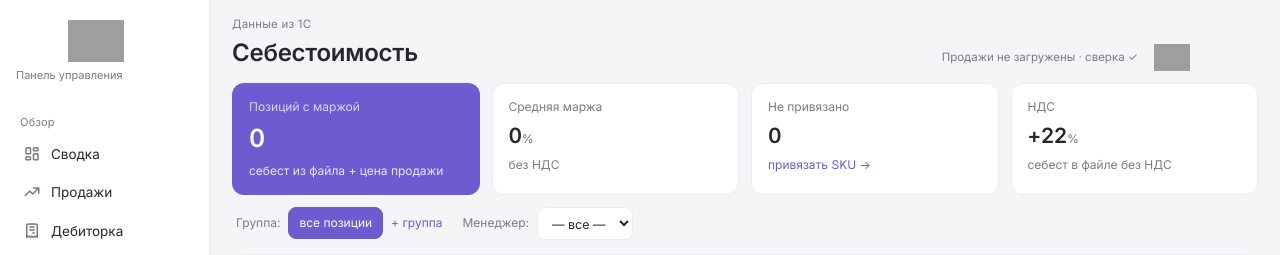
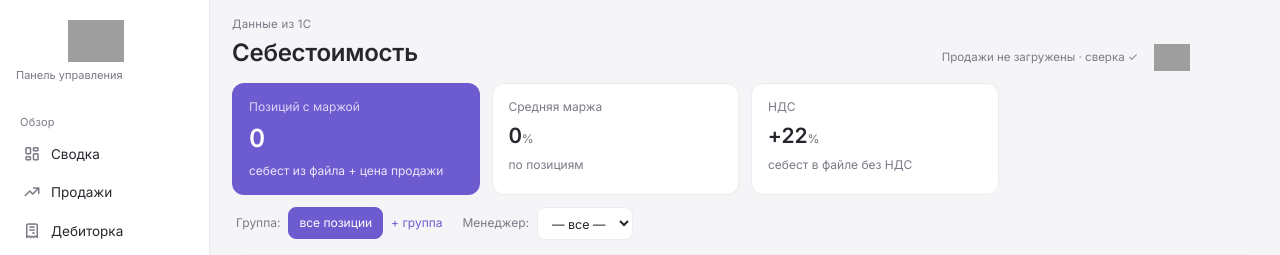
Before and after one commit to Blankeevich/kick-dashboard, a Django app: page /cost/ in a window 1280 px wide. Shown: the top 255 px of the page. Run offline with Django 5.2, Linux system fonts and the light colour scheme; the visitor is signed in with stand-in values (Sample User, id 1); data that the repository does not hold is empty; grey boxes are pictures that could not be loaded.

Commit message:
Себестоимость: все суммы с НДС (себест из файла +22%), убраны без-НДС колонки; верхние KPI скрыты в режиме группы/менеджера (в т.ч. Не привязано)

```diff
--- a/dashboard/metrics.py
+++ b/dashboard/metrics.py
@@ -445,14 +445,12 @@ def cost_margin(vat=0.22, group=None):
                 p = price[_n(s)]
                 break
         if p:
-            price_nv = p / (1 + vat)
-            margin = price_nv - it.cost
+            margin = p - cost_vat               # маржа с НДС
             mapped.append({'line': it.line, 'name': it.name,
-                           'cost': round(it.cost), 'cost_vat': cost_vat, 'price': round(p),
-                           'price_nv': round(price_nv), 'margin': round(margin),
-                           'mp': round(margin / price_nv * 100) if price_nv else 0})
+                           'cost_vat': cost_vat, 'price': round(p), 'margin': round(margin),
+                           'mp': round(margin / p * 100) if p else 0})
         else:
-            unmapped.append({'line': it.line, 'name': it.name, 'cost': round(it.cost), 'cost_vat': cost_vat})
+            unmapped.append({'line': it.line, 'name': it.name, 'cost_vat': cost_vat})
     mapped.sort(key=lambda r: r['mp'])
     return {'mapped': mapped, 'unmapped': unmapped, 'year': ly, 'vat_pct': round(vat * 100),
             'avg_margin': round(sum(r['mp'] for r in mapped) / len(mapped)) if mapped else 0}
@@ -499,18 +497,18 @@ def _purchases_margin(docs, vat=0.22):
     for sku, v in agg.items():
         if v['qty'] <= 0:
             continue
-        price = v['amount'] / v['qty']
-        price_nv = price / (1 + vat)
+        price = v['amount'] / v['qty']          # цена с НДС
         cost = cost_by.get(_n(sku))
+        cost_vat = cost * (1 + vat) if cost is not None else None
         r = {'sku': sku, 'qty': int(v['qty']), 'revenue': round(v['amount']),
-             'price': round(price), 'cost': round(cost) if cost is not None else None}
-        if cost is not None:
-            margin = price_nv - cost
+             'price': round(price), 'cost': round(cost_vat) if cost_vat is not None else None}
+        if cost_vat is not None:
+            margin = price - cost_vat           # маржа с НДС
             r.update({'margin': round(margin), 'margin_sum': round(margin * v['qty']),
-                      'mp': round(margin / price_nv * 100) if price_nv else 0})
+                      'mp': round(margin / price * 100) if price else 0})
         rows.append(r)
     rows.sort(key=lambda x: -x['revenue'])
-    return {'rows': rows, 'total_rev': round(sum(r['revenue'] for r in rows) / (1 + vat)),
+    return {'rows': rows, 'total_rev': round(sum(r['revenue'] for r in rows)),
             'total_margin': round(sum(r.get('margin_sum', 0) for r in rows)),
             'covered': sum(1 for r in rows if r['cost'] is not None)}
 
--- a/dashboard/templates/dashboard/cost.html
+++ b/dashboard/templates/dashboard/cost.html
@@ -1,12 +1,13 @@
 {% extends 'dashboard/base.html' %}{% load humanize %}
 {% block title %}Себестоимость{% endblock %}
 {% block content %}
+{% if not report %}
 <section class="kpis">
   <div class="kpi hero"><div class="kl">Позиций с маржой</div><div class="kv">{{ c.mapped|length }}</div><div class="kf">себест из файла + цена продажи</div></div>
-  <div class="kpi"><div class="kl">Средняя маржа</div><div class="kv sm">{{ c.avg_margin }}<span class="cur">%</span></div><div class="kf">без НДС</div></div>
-  <div class="kpi"><div class="kl">Не привязано</div><div class="kv sm {% if c.unmapped %}bad{% endif %}">{{ c.unmapped|length }}</div><div class="kf"><a href="{% url 'cost_map' %}" class="link">привязать SKU →</a></div></div>
+  <div class="kpi"><div class="kl">Средняя маржа</div><div class="kv sm">{{ c.avg_margin }}<span class="cur">%</span></div><div class="kf">по позициям</div></div>
   <div class="kpi"><div class="kl">НДС</div><div class="kv sm">+{{ c.vat_pct }}<span class="cur">%</span></div><div class="kf">себест в файле без НДС</div></div>
 </section>
+{% endif %}
 
 <div class="filters" style="margin:0 0 14px">
   <span class="perlbl">Группа:</span>
@@ -23,11 +24,11 @@
 {% if report %}
 <section class="kpis">
   <div class="kpi hero"><div class="kl">Позиций</div><div class="kv">{{ report.rows|length }}</div><div class="kf">по реальным продажам</div></div>
-  <div class="kpi"><div class="kl">Выручка (без НДС)</div><div class="kv sm">{{ report.total_rev|intcomma }} <span class="cur">₽</span></div><div class="kf">{{ report_label }}</div></div>
-  <div class="kpi"><div class="kl">Маржа</div><div class="kv sm">{{ report.total_margin|intcomma }} <span class="cur">₽</span></div><div class="kf">где привязана себест.</div></div>
+  <div class="kpi"><div class="kl">Выручка (с НДС)</div><div class="kv sm">{{ report.total_rev|intcomma }} <span class="cur">₽</span></div><div class="kf">{{ report_label }}</div></div>
+  <div class="kpi"><div class="kl">Маржа (с НДС)</div><div class="kv sm">{{ report.total_margin|intcomma }} <span class="cur">₽</span></div><div class="kf">где привязана себест.</div></div>
 </section>
 <div class="card wide">
-  <div class="ch"><span>Что продаётся — {{ report_label }}</span><small>реальные продажи × себестоимость рецепта</small></div>
+  <div class="ch"><span>Что продаётся — {{ report_label }}</span><small>всё с НДС · себестоимость рецепта +22%</small></div>
   {% if report.rows %}
   <table>
     <thead><tr><th>Позиция (SKU)</th><th>Объём, шт</th><th>Выручка</th><th>Цена/шт</th><th>Себест./шт</th><th>Маржа ₽/шт</th><th>Маржа %</th></tr></thead>
@@ -62,11 +63,10 @@
   <div class="ch"><span>Маржа по позициям{% if sel_group %}: {{ sel_group.name }}{% endif %}</span><small>одна позиция — одна строка · <a href="{% url 'cost_map' %}" class="link">привязать SKU →</a></small></div>
   {% if c.mapped %}
   <table>
-    <thead><tr><th>Позиция</th><th>Себест. без НДС</th><th>Себест. с НДС</th><th>Цена продажи</th><th>Маржа ₽/шт</th><th>Маржа %</th></tr></thead>
+    <thead><tr><th>Позиция</th><th>Себестоимость</th><th>Цена продажи</th><th>Маржа ₽/шт</th><th>Маржа %</th></tr></thead>
     <tbody>
       {% for r in c.mapped %}<tr {% if r.mp < 15 %}class="bad"{% endif %}>
         <td>{{ r.name }}</td>
-        <td>{{ r.cost|intcomma }} ₽</td>
         <td>{{ r.cost_vat|intcomma }} ₽</td>
         <td>{{ r.price|intcomma }} ₽</td>
         <td>{{ r.margin|intcomma }} ₽</td>
@@ -74,7 +74,7 @@
       </tr>{% endfor %}
     </tbody>
   </table>
-  <div class="foot">Цена — по своему бренду (первый привязанный SKU с продажами). Маржа = цена без НДС − себестоимость. Красным — ниже 15%. Разбивку по СТМ/сетям смотри в «Маржа по каналам».</div>
+  <div class="foot">Всё с НДС. Себестоимость = из файла +22%. Цена — по своему бренду (первый привязанный SKU с продажами). Красным — маржа ниже 15%. Разрез по группам/менеджерам — селектором выше.</div>
   {% else %}<div class="foot">Нет привязанных позиций. <a href="{% url 'cost_map' %}" class="link">Привяжи SKU →</a></div>{% endif %}
 </div>
 
@@ -82,14 +82,14 @@
 <div class="card wide" style="margin-top:14px">
   <div class="ch"><span>Без привязки к цене</span><small><a href="{% url 'cost_map' %}" class="link">привязать SKU →</a></small></div>
   <table>
-    <thead><tr><th>Позиция</th><th>Линейка</th><th>Себест. без НДС</th><th>Себест. с НДС</th></tr></thead>
-    <tbody>{% for r in c.unmapped %}<tr><td>{{ r.name }}</td><td style="color:var(--ink2)">{{ r.line }}</td><td>{{ r.cost|intcomma }} ₽</td><td>{{ r.cost_vat|intcomma }} ₽</td></tr>{% endfor %}</tbody>
+    <thead><tr><th>Позиция</th><th>Линейка</th><th>Себестоимость (с НДС)</th></tr></thead>
+    <tbody>{% for r in c.unmapped %}<tr><td>{{ r.name }}</td><td style="color:var(--ink2)">{{ r.line }}</td><td>{{ r.cost_vat|intcomma }} ₽</td></tr>{% endfor %}</tbody>
   </table>
 </div>
 {% endif %}
 
 {% endif %}
-<script id="ddata" type="application/json">[{% for r in c.mapped %}{"n":"{{ r.name|escapejs }}","cost":{{ r.cost }},"price":{{ r.price }}}{% if not forloop.last %},{% endif %}{% endfor %}]</script>
+<script id="ddata" type="application/json">[{% for r in c.mapped %}{"n":"{{ r.name|escapejs }}","cost":{{ r.cost_vat }},"price":{{ r.price }}}{% if not forloop.last %},{% endif %}{% endfor %}]</script>
 <script>
 (function(){
   var data=JSON.parse(document.getElementById('ddata').textContent||'[]');
@@ -99,12 +99,12 @@
   function fmt(n){return Math.round(n).toLocaleString('ru-RU');}
   function calc(){
     var d=data[pos.value], k=Math.max(0,Math.min(60,parseFloat(disc.value)||0));
-    var np=d.price*(1-k/100), nnv=np/1.22, m=nnv-d.cost, mp=nnv?Math.round(m/nnv*100):0;
-    var zero=d.price>0?Math.round((1-d.cost*1.22/d.price)*100):0;
+    var np=d.price*(1-k/100), m=np-d.cost, mp=np?Math.round(m/np*100):0;
+    var zero=d.price>0?Math.round((1-d.cost/d.price)*100):0;
     out.innerHTML=
-      '<div><div style="color:var(--ink2)">Цена со скидкой</div><b style="font-size:18px">'+fmt(np)+' ₽</b></div>'+
-      '<div><div style="color:var(--ink2)">Маржа</div><b style="font-size:18px" class="'+(mp<15?'bad':'up')+'">'+fmt(m)+' ₽ · '+mp+'%</b></div>'+
-      '<div><div style="color:var(--ink2)">Себестоимость (без НДС)</div><b style="font-size:18px">'+fmt(d.cost)+' ₽</b></div>'+
+      '<div><div style="color:var(--ink2)">Цена со скидкой (с НДС)</div><b style="font-size:18px">'+fmt(np)+' ₽</b></div>'+
+      '<div><div style="color:var(--ink2)">Маржа (с НДС)</div><b style="font-size:18px" class="'+(mp<15?'bad':'up')+'">'+fmt(m)+' ₽ · '+mp+'%</b></div>'+
+      '<div><div style="color:var(--ink2)">Себестоимость (с НДС)</div><b style="font-size:18px">'+fmt(d.cost)+' ₽</b></div>'+
       '<div><div style="color:var(--ink2)">Скидка до нуля маржи</div><b style="font-size:18px" class="'+(k>=zero?'bad':'')+'">'+zero+'%</b></div>';
   }
   pos.addEventListener('change',calc); disc.addEventListener('input',calc); calc();
```
